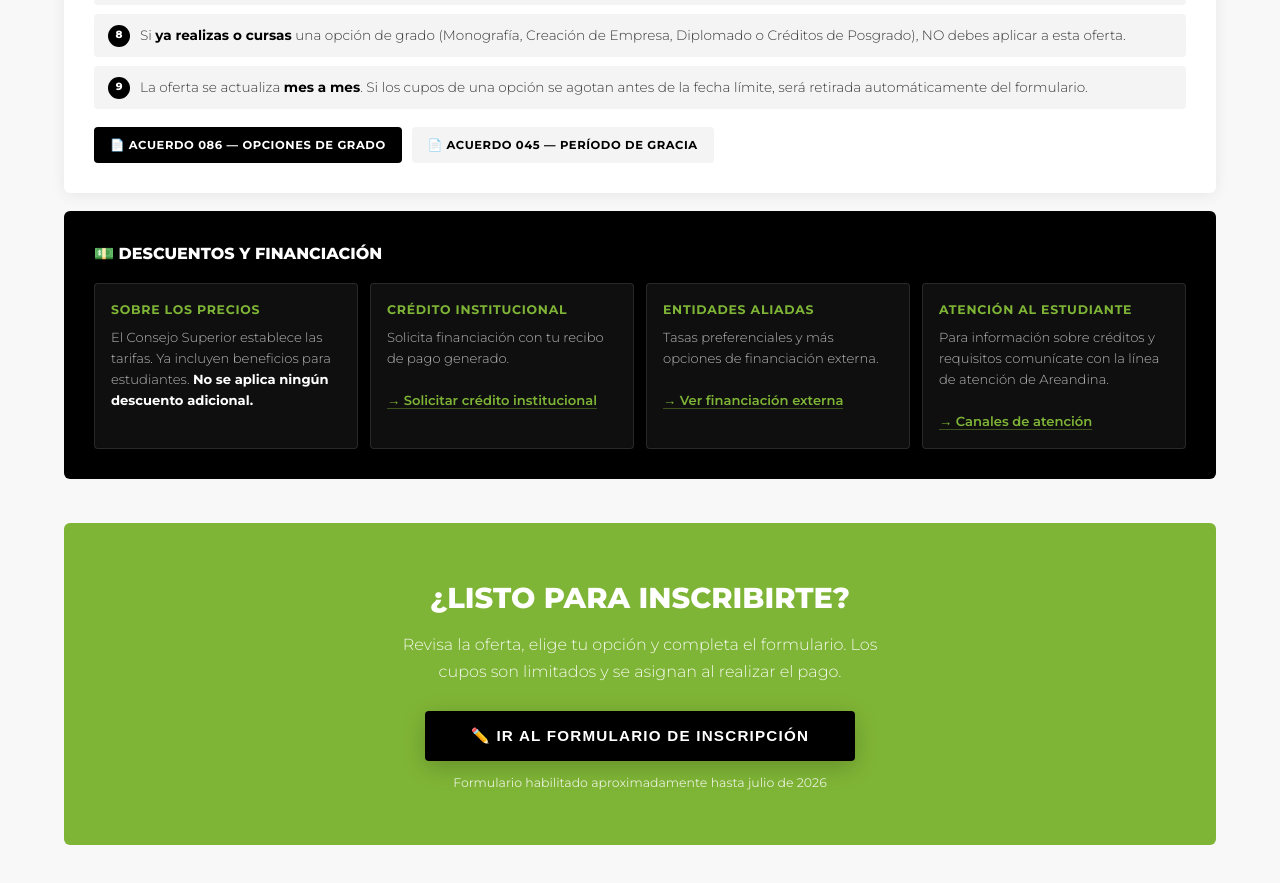
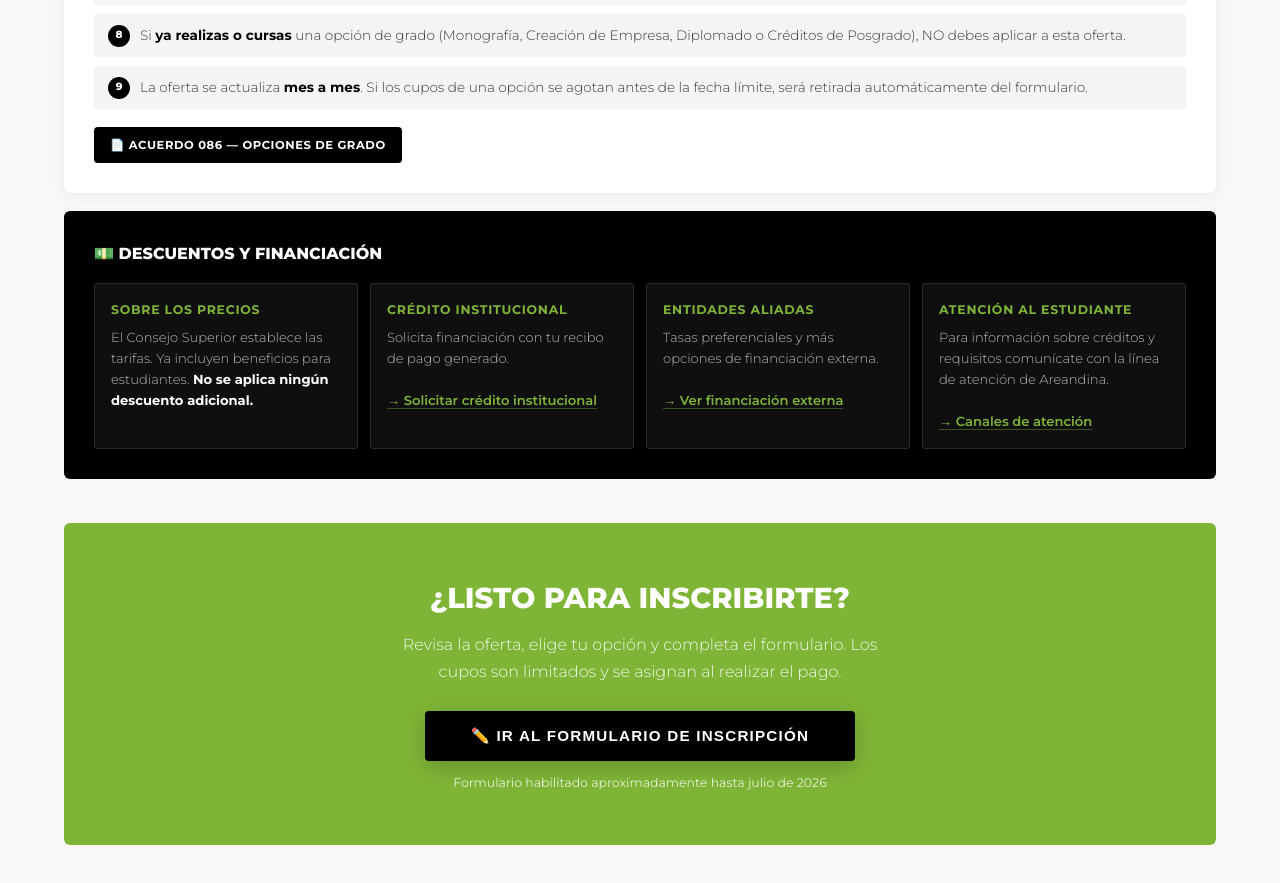
Before and after one commit to AEV2026/areandina-grado-costo, a plain HTML site: page index.html in a window 1280 px wide. Shown: the part 4100-4983 px from the top of the page. Drawn offline with Linux system fonts and the light colour scheme; no server answers.

Commit message:
Update index.html

```diff
--- a/index.html
+++ b/index.html
@@ -231,7 +231,6 @@
     </div>
     <div class="acl-btns">
       <a href="https://cms.areandina.edu.co/sites/default/files/2024-12/Acuerdo%2030%20de%2023%20de%20agosto%20de%202024_0.pdf" target="_blank" class="acl-btn negro">📄 Acuerdo 086 — Opciones de Grado</a>
-      <a href="#" class="acl-btn gris">📄 Acuerdo 045 — Período de Gracia</a>
     </div>
   </div>
 
```
